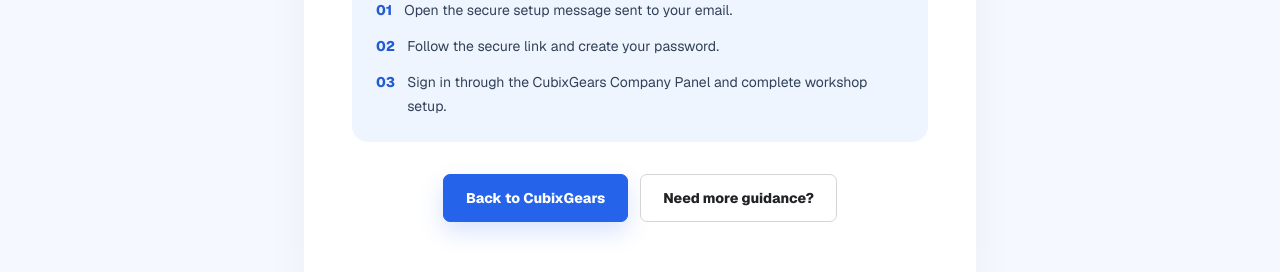
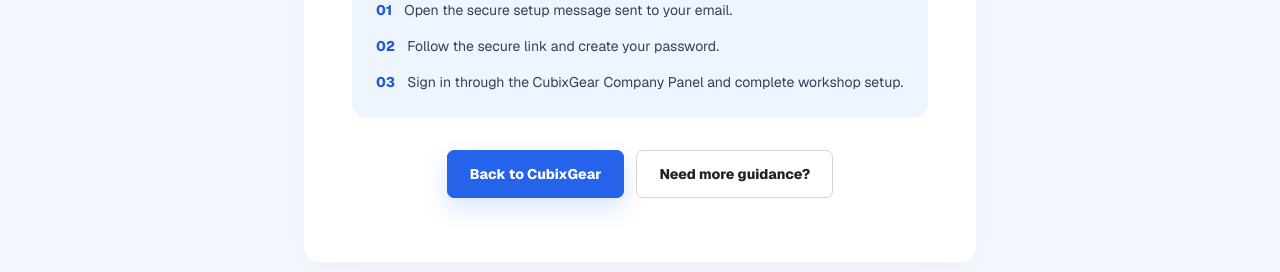
Before and after one commit to amnas-cubixmet/cubegears-public-website, a Next.js app: page /signup/success in a window 1280 px wide. Shown: the part 662-934 px from the top of the page. Built offline with nearby package versions, Linux system fonts and the light colour scheme; no server answers.

Commit message:
brand: use CubixGear in app/signup/success/page.tsx

```diff
--- a/app/signup/success/page.tsx
+++ b/app/signup/success/page.tsx
@@ -21,11 +21,11 @@ export default function SignupSuccessPage() {
               <ol className="mt-4 space-y-3 text-[14px] leading-6 text-slate-700">
                 <li className="flex gap-3"><span className="font-extrabold text-[#245bd5]">01</span> Open the secure setup message sent to your email.</li>
                 <li className="flex gap-3"><span className="font-extrabold text-[#245bd5]">02</span> Follow the secure link and create your password.</li>
-                <li className="flex gap-3"><span className="font-extrabold text-[#245bd5]">03</span> Sign in through the CubixGears Company Panel and complete workshop setup.</li>
+                <li className="flex gap-3"><span className="font-extrabold text-[#245bd5]">03</span> Sign in through the CubixGear Company Panel and complete workshop setup.</li>
               </ol>
             </div>
             <div className="responsive-actions mt-8 justify-center">
-              <Link href="/" className="button-primary focus-ring inline-flex">Back to CubixGears</Link>
+              <Link href="/" className="button-primary focus-ring inline-flex">Back to CubixGear</Link>
               <Link href="/contact" className="button-secondary focus-ring">Need more guidance?</Link>
             </div>
           </div>
```
